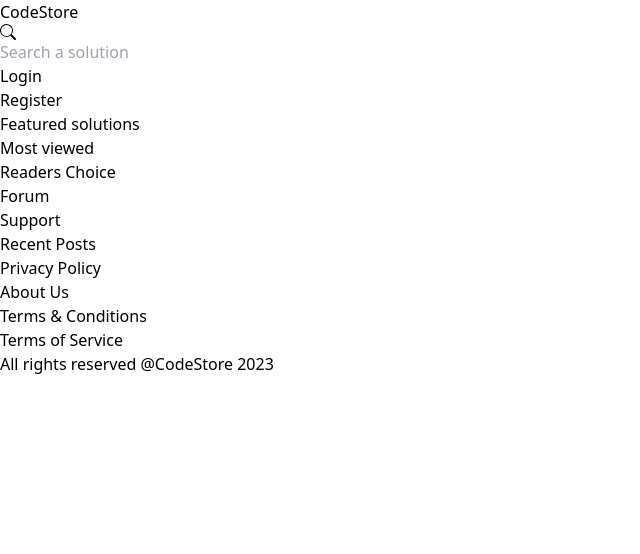
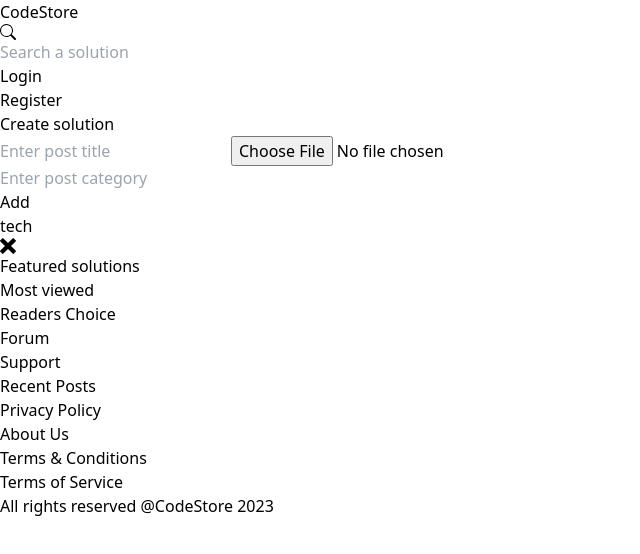
Before and after one commit to RMCV-Rajapaksha/DevDex-Original, a React (Vite) app in the folder frontend/: page /createpost in a window 1280 px wide. Shown: the top 554 px of the page, without its empty margins (0-640 px from the left). Built offline with nearby package versions, Linux system fonts and the light colour scheme.

Commit message:
Add form for creating a post with title, file upload, and category

```diff
--- a/frontend/src/pages/CreatePost.jsx
+++ b/frontend/src/pages/CreatePost.jsx
@@ -1,6 +1,6 @@
 import Footer from "../components/Footer"
 import Navbar from "../components/Navbar"
-
+import { ImCross } from "react-icons/im"
 
 
 
@@ -9,6 +9,23 @@
   return (
     <div>
         <Navbar/>
+        <div className="px-6 md:px-[200px] mt-8">
+          <h1 className="font-bold md:text-2xl text-xl mt-8">Create solution</h1>
+<form className="w-full flex flex-col space-y-4 md:space-y-8 mt-4">
+  <input className="px-4 py-2 outline-none" type="text" placeholder="Enter post title" />
+  <input className="px-4 " type="file" placeholder="Enter post title" />
+  <div className="flex flex-col">
+    <div className="flex items-center space-x-4 md:space-x-8">
+      <input className="px-4 py-2 outline-none" placeholder="Enter post category" type="text"/>
+      <div className="bg-black text-white px-4 py-2 font-semibold cursor-pointer ">Add</div>
+    </div>
+    <div className="flex justify-center items-center space-x-2 mr-4 bg-gray-200 px-2 py-1 rounded-md ">
+      <p>tech</p>
+      <ImCross/>
+    </div>
+  </div>
+</form>
+        </div>
         <Footer/>
     </div>
   )
```
